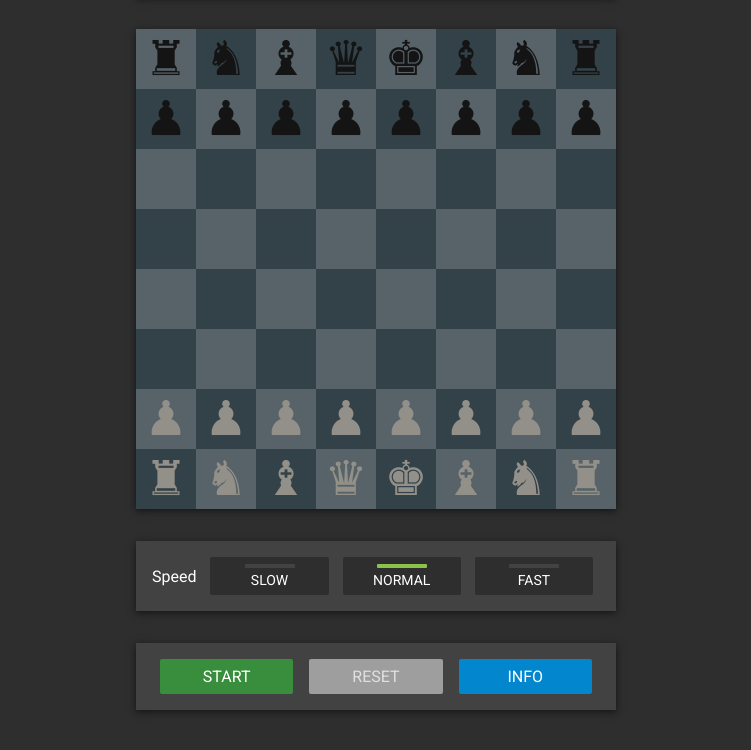
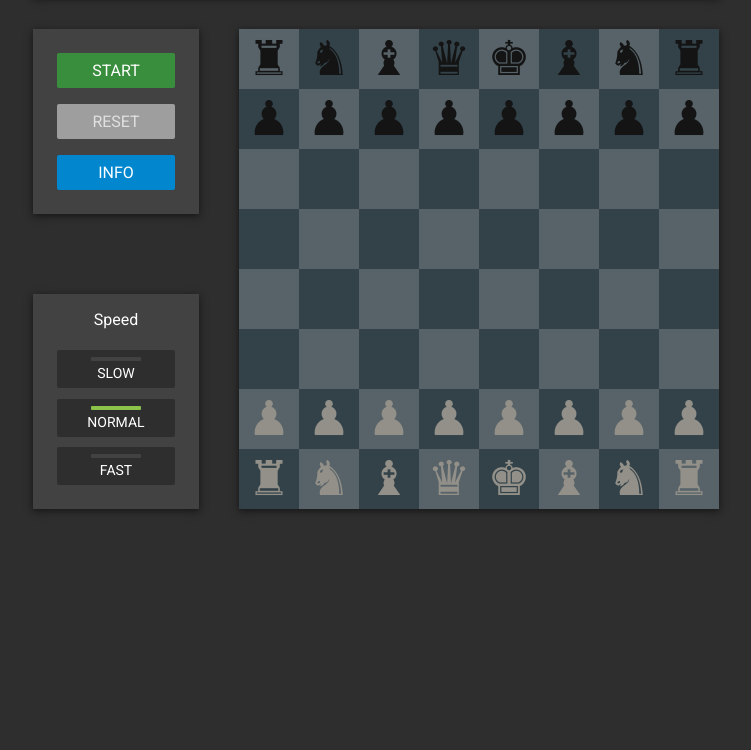
Before and after one commit to matthewjf/kungfuchess, a website built with webpack: page index.html in a window 1280 px wide. Shown: the part 153-903 px from the top of the page, without its empty margins (264-1015 px from the left). After the commit the page ends 800 px from the top, so only its background shows below. Built offline with nearby package versions, Linux system fonts and the light colour scheme.

Commit message:
improve responsiveness

```diff
--- a/css/kungfuchess.css
+++ b/css/kungfuchess.css
@@ -14,7 +14,6 @@ h1 {
   text-align: center;
   font-size: 48px;
   background-color: hsl(0,0%,26%);
-  width: 480px;
   margin: 0.5em 0 0 0;
   padding: 0.5em 0;
 }
@@ -131,6 +130,7 @@ a {
   justify-content: space-around;
   margin-bottom: 2rem;
   color: white;
+  white-space: pre;
 }
 
 #game-controls input, #game-settings .button {
@@ -264,10 +264,6 @@ a {
   background-color: #8BC34A;
 }
 
-#slow {
-  margin-left: 1em !important;
-}
-
 .square {
   box-sizing: border-box;
   flex: 0 0 12.5%;
@@ -350,3 +346,59 @@ a {
   vertical-align: middle;
   font-family: 'Indie Flower', cursive;
 }
+
+.sm-flex-col, .sm-flex-row {
+  display: flex;
+  justify-content: center;
+  align-items: center;
+  flex-direction: column;
+}
+
+@media screen and (max-height: 887px) and (min-width: 753px){
+  .sm-flex-col {
+    flex-direction: column-reverse;
+  }
+  .sm-flex-row {
+    flex-direction: row-reverse;
+  }
+  #game-controls, #game-settings {
+    flex-direction: column;
+    width: auto;
+    white-space: normal;
+  }
+  #game-settings {
+    margin-bottom: 0;
+    padding-top: 1em;
+    padding-bottom: 1.5em;
+  }
+  #game-controls {
+    padding-top: 1.5em;
+    padding-bottom: 1.5em;
+    margin-bottom: 80px;
+  }
+  #normal {
+    margin-top: 0.75em !important;
+    margin-bottom: 0.75em !important;
+  }
+  #reset {
+    margin-top: 1em !important;
+    margin-bottom: 1em !important;
+  }
+  #slow {
+    margin-top: 1.5em !important;
+  }
+  .button {
+    width: 90px;
+    margin-left: 8px !important;
+    margin-right: 8px !important;
+  }
+  input {
+    width: 118px;
+  }
+  h1.section {
+    width: 686px;
+  }
+  #game {
+    margin-right: 0;
+  }
+}
--- a/index.html
+++ b/index.html
@@ -9,10 +9,13 @@
 
   <body>
     <h1 class='section'>Kungfu Chess</h1>
-
-    <figure id="game"></figure>
-    <div id='game-settings' class='section'></div>
-    <div id='game-controls' class='section'></div>
+    <div class='sm-flex-row'>
+      <figure id="game"></figure>
+      <div class='sm-flex-col'>
+        <div id='game-settings' class='section'></div>
+        <div id='game-controls' class='section'></div>
+      </div>
+    </div>
 
     <script src="https://code.jquery.com/jquery-2.2.0.min.js"></script>
     <script src="./bundle.js"></script>
--- a/js/AI.js
+++ b/js/AI.js
@@ -17,17 +17,20 @@ AI.prototype.setSpeed = function (speed) {
 };
 
 AI.prototype.run = function () {
+  // regular piece moves
   this.moveInterval = setInterval(function() {
     if (this.board.isGameOver())
       this.kill();
     var piece = this.findPiece();
 
-    if (piece && !(piece.type() === 'King')) {
+    if (piece && (piece.type() !== 'King')) {
       var take = this.takeableMove(piece);
       var move = take ? take : this.randMove(piece);
       this.board.move(piece.pos, move, this.display.renderCB);
     }
   }.bind(this), (this.speed));
+
+  // protect king
   this.kingInterval = setInterval(function(){
     if (this.board.isGameOver())
       this.kill();
@@ -42,6 +45,7 @@ AI.prototype.kill = function () {
     clearInterval(this.kingInterval);
 };
 
+// random move fallback
 AI.prototype.randPiece = function () {
   var pieces = this.moveablePieces();
   var randPiece = pieces[Math.floor(Math.random()*pieces.length)];
@@ -54,6 +58,7 @@ AI.prototype.randMove = function (piece) {
   return randMove;
 };
 
+// take pieces
 AI.prototype.takeableKing = function (piece) {
   var move;
   for (var i = 0; i < piece.moves().length; i++) {
@@ -99,6 +104,7 @@ AI.prototype.findPiece = function () {
   return this.randPiece();
 };
 
+// king stuff
 AI.prototype.protectKing = function () {
   var kingThreat = this.findKingThreat();
   if (kingThreat) {
@@ -125,6 +131,7 @@ AI.prototype.threatensKing = function (piece) {
     return piece;
 };
 
+// perform move
 AI.prototype.takePiece = function (whitePiece) {
   var blackPieces = this.moveablePieces();
   for (var i = 0; i < blackPieces.length; i++) {
@@ -136,6 +143,7 @@ AI.prototype.takePiece = function (whitePiece) {
   }
 };
 
+// helpers
 AI.prototype.whiteMoves = function () {
   var whitePieces = this.board.whitePieces;
   var moves = [];
--- a/js/kungfuchess.js
+++ b/js/kungfuchess.js
@@ -7,7 +7,7 @@ $(function () {
 
   // SPEED SETTINGS
   var $settings = $('#game-settings');
-  $settings.text('Speed');
+  $settings.text('Speed   ');
   $('<div id="slow" class="setting button">').text('slow').appendTo($settings);
   $('<div id="normal" class="setting button">').text('normal').appendTo($settings);
   $('<div id="fast" class="setting button">').text('fast').appendTo($settings);
--- a/js/pieces/piece.js
+++ b/js/pieces/piece.js
@@ -21,6 +21,7 @@ Piece.prototype.color = function () {
 };
 
 Piece.prototype.type = function () {
+  console.log(this.constructor.name);
   return this.constructor.name;
 };
 
```
Also changed, not shown: bundle.js (+11 -2 lines), 1 other file.
